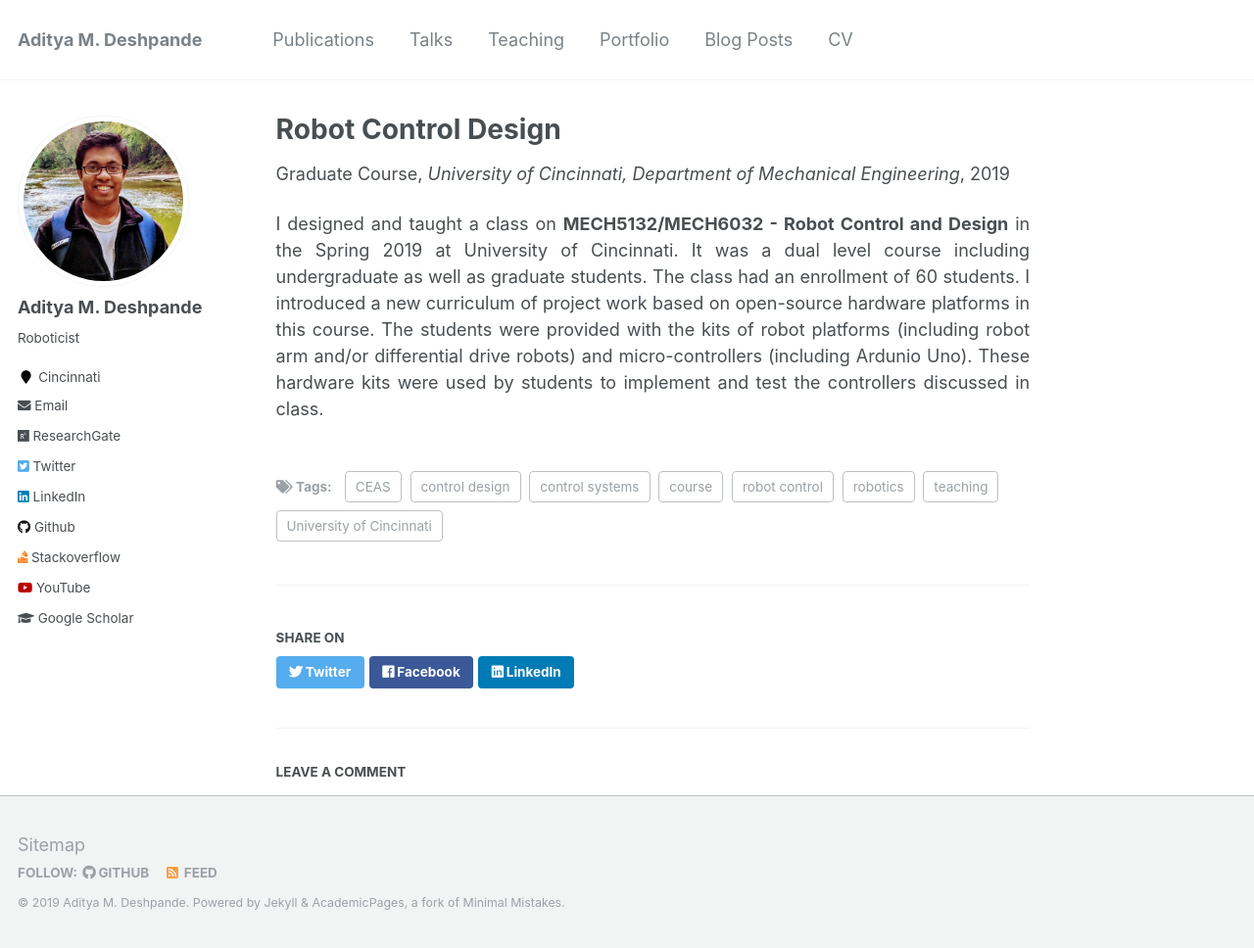
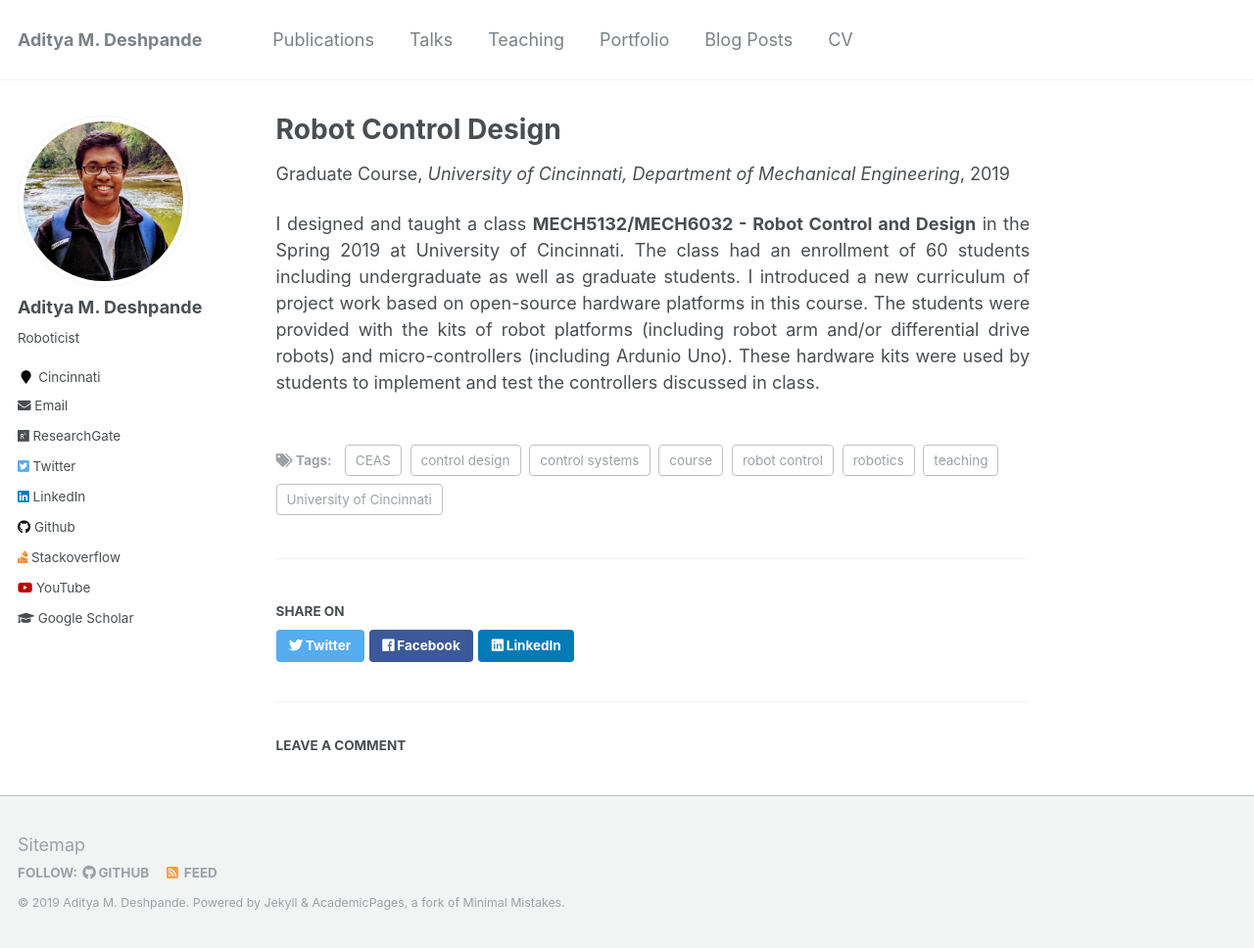
Before and after one commit to adipandas/adipandas.github.io, a Jekyll site: the page built from _teaching/2019-01-14-spring-teaching-1.md, in a window 1280 px wide and 968 px high. Shown: the whole window at 98% size. Built offline with Jekyll 4.4.1, drawn with Linux system fonts in a browser that asks for light colours; comment, search, counter and statistics services are not loaded.

Commit message:
Update 2019-01-14-spring-teaching-1.md

```diff
--- a/_teaching/2019-01-14-spring-teaching-1.md
+++ b/_teaching/2019-01-14-spring-teaching-1.md
@@ -7,7 +7,7 @@
 date: 2019-01-14
 location: "Cincinnati, Ohio"
 
-excerpt: "I designed and taught a class on <b>MECH5132/MECH6032 - Robot Control and Design</b> in the Spring 2019 at University of Cincinnati. It was a dual level course including undergraduate as well as graduate students. The class had an enrollment of 60 students. I introduced a new curriculum of project work based on open-source hardware platforms in this course. The students were provided with the kits of robot platforms (including robot arm and/or differential drive robots) and micro-controllers (including Ardunio Uno). These hardware kits were used by students to implement and test the controllers discussed in class. Click [here](https://adipandas.github.io/teaching/2019-spring-teaching-1) to read more."
+excerpt: "I designed and taught a class <b>MECH5132/MECH6032 - Robot Control and Design</b> in the Spring 2019 at University of Cincinnati. The class had an enrollment of 60 students including undergraduate as well as graduate students. I introduced a new curriculum of project work based on open-source hardware platforms in this course. The students were provided with the kits of robot platforms (including robot arm and/or differential drive robots) and micro-controllers (including Ardunio Uno). These hardware kits were used by students to implement and test the controllers discussed in class. Click [here](https://adipandas.github.io/teaching/2019-spring-teaching-1) to read more."
 
 tags:
   - teaching
@@ -20,4 +20,4 @@
   - CEAS
 ---
 
-I designed and taught a class on <b>MECH5132/MECH6032 - Robot Control and Design</b> in the Spring 2019 at University of Cincinnati. It was a dual level course including undergraduate as well as graduate students. The class had an enrollment of 60 students. I introduced a new curriculum of project work based on open-source hardware platforms in this course. The students were provided with the kits of robot platforms (including robot arm and/or differential drive robots) and micro-controllers (including Ardunio Uno). These hardware kits were used by students to implement and test the controllers discussed in class.
+I designed and taught a class <b>MECH5132/MECH6032 - Robot Control and Design</b> in the Spring 2019 at University of Cincinnati. The class had an enrollment of 60 students including undergraduate as well as graduate students. I introduced a new curriculum of project work based on open-source hardware platforms in this course. The students were provided with the kits of robot platforms (including robot arm and/or differential drive robots) and micro-controllers (including Ardunio Uno). These hardware kits were used by students to implement and test the controllers discussed in class.
```
